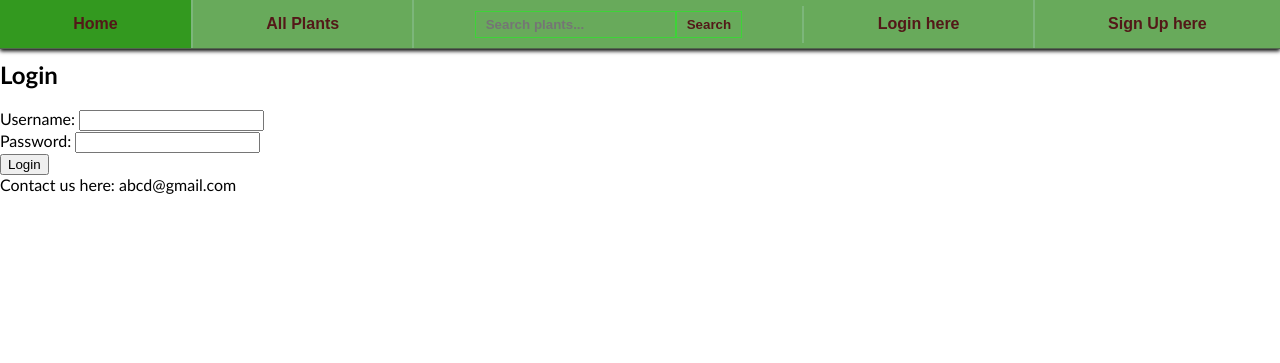
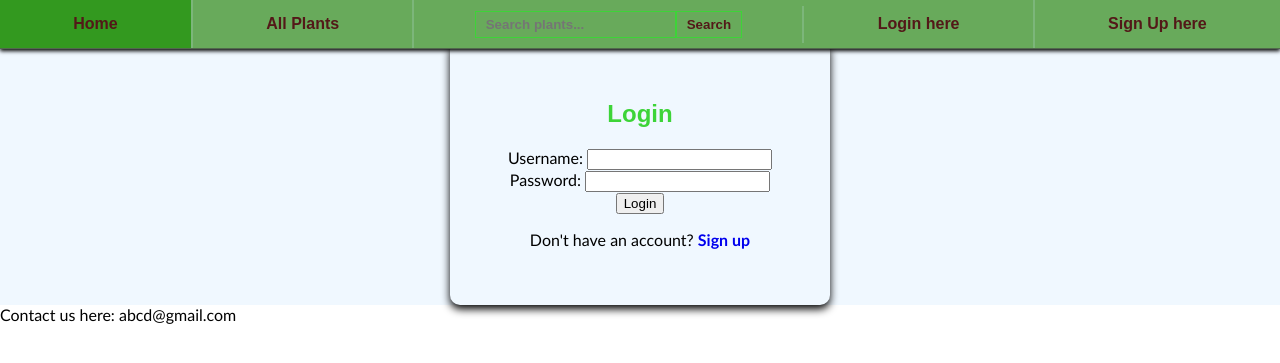
Before and after one commit to akhilasharma17/plant, a Flask app: page /login in a window 1280 px wide. Shown: the top 363 px of the page. Run offline with Flask 3, Linux system fonts and the light colour scheme.

```diff
--- a/static/style.css
+++ b/static/style.css
@@ -244,7 +244,7 @@ li a:hover {
     background-color: rgb(51, 153, 31);
 }
 
-/*style for sign up*/
+/*style for flash messages*/
 .alert{
 	color: red;
 }
@@ -259,6 +259,35 @@ li a:hover {
 	padding: 10px;
 }
 
+
+/*style for login and signup pages*/
+.form-container {
+	display: flex;
+	justify-content: center;
+	max-height: 450px;
+	background-color:aliceblue;
+}
+
+.form-box {
+	border-radius: 10px;
+	box-shadow: 0px 4px 8px;
+	padding: 40px;
+	width: 300px;
+	text-align: center;
+}
+
+.form-box h2 {
+	font-family: "Comfortaa", sans-serif;
+	margin-bottom: 20px;
+	color:rgb(61, 212, 56)
+}
+
+.form-box a {
+	text-decoration: none;
+	font-weight: bold;
+}
+
+
 /*style for footer*/
 .footer {
 	position: fixed;
--- a/templates/layout.html
+++ b/templates/layout.html
@@ -18,8 +18,15 @@
                         <input type="submit" value="Search">
                     </form>
                 </li>
-                <li><a href="http://127.0.0.1:5000/login">Login here</a></li>
-                <li><a href="http://127.0.0.1:5000/signup">Sign Up here</a></li>
+                {% if session['username'] %}
+                    <li class="logout">
+                        <p class="username">{{ session['username']}}</p>
+                        <a href="/logout">Logout</a>
+                    </li>
+                {% else %}
+                    <li><a href="http://127.0.0.1:5000/login">Login here</a></li>
+                    <li><a href="http://127.0.0.1:5000/signup">Sign Up here</a></li>
+                {% endif %}
             </ul>
         </div>
         <!--main(with jinja)-->
--- a/templates/login.html
+++ b/templates/login.html
@@ -1,6 +1,7 @@
 {%extends "layout.html"%}
 {%block content%}
-<div class="login-container">
+<div class="form-container">
+    <div class="form-box">
         <h2>Login</h2>
         {% if message %}
             <p class="error">{{ message }}</p>
@@ -16,6 +17,8 @@
             </div>
             <button type="submit">Login</button>
         </form>
+        <p>Don't have an account? <a href="/signup">Sign up</a></p>
+    </div>
 </div>
 
 {% endblock %}
```
Also changed, not shown: templates/signup.html (+5 -3 lines). Lines whose indentation alone changed are shown as unchanged.
